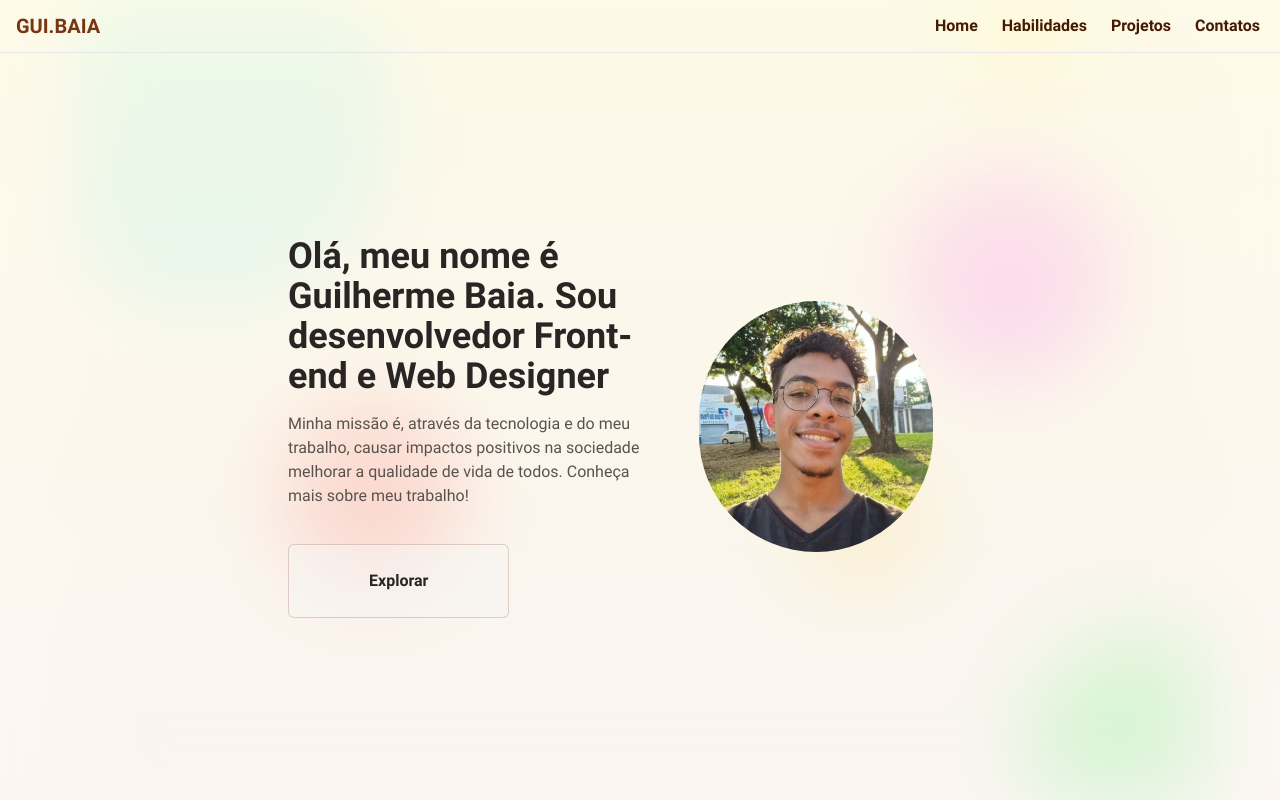
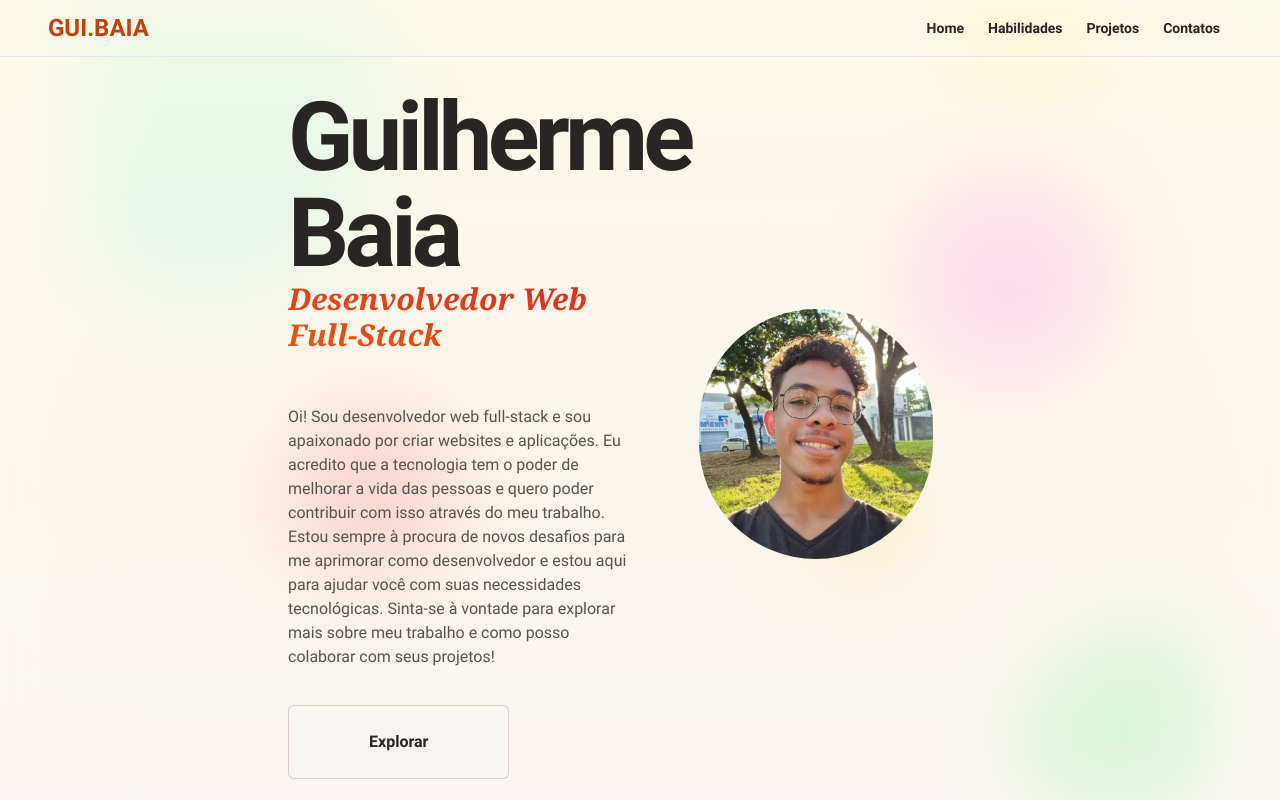
Before and after one commit to BaiaGui/myVeryOwnWebsite, a React (Vite) app in the folder myVeryownWebsite/: page / in a window 1280 px wide. Shown: the top 800 px of the page. Built offline with nearby package versions, Linux system fonts and the light colour scheme.

Commit message:
adjust hero layout

```diff
--- a/myVeryownWebsite/src/components/Navbar.jsx
+++ b/myVeryownWebsite/src/components/Navbar.jsx
@@ -3,7 +3,7 @@ import { useState } from 'react';
 
 export function Navbar() {
 
-    const [isOpen, setIsOpen] = useState(true)
+    const [isOpen, setIsOpen] = useState(false)
 
     function handleMenuToggle(){
         setIsOpen(!isOpen)
@@ -12,9 +12,9 @@ export function Navbar() {
 
     return (
 
-        <header className="border-b flex flex-col sm:flex-row sm:justify-between sm:items-center">
-            <div className=" flex justify-between items-center px-4 py-3">
-                <p className="font-bold text-amber-900 text-xl">GUI.BAIA</p>
+        <header className="border-b flex flex-col sm:flex-row sm:justify-between sm:items-center px-10">
+            <div className=" flex justify-between items-center px-2 py-3">
+                <p className="font-bold text-orange-700 text-2xl">GUI.BAIA</p>
                 <div className="sm:hidden">
                     <button onClick={handleMenuToggle} className="block text-amber-900 focus:outline-none">
                         <Menu className={isOpen?"hidden":"block"} />
@@ -23,10 +23,10 @@ export function Navbar() {
                 </div>
             </div>
             <nav className={ (isOpen ? "block " : "hidden ") + "bg-amber-800/10 backdrop-blur-lg flex flex-col px-2 py-3 sm:block sm:bg-transparent sm:backdrop-blur-none sm:justify-center sm:align-center"}>
-                <a className=" font-bold text-amber-950 hover:bg-amber-950/5 rounded-md px-2 py-1 sm:px-3 sm:py-3" href="#LandingSecId">Home</a>
-                <a className="font-bold text-amber-950 hover:bg-amber-950/5 rounded-md px-2 py-1 sm:px-3 sm:py-3" href="#SkillsSecId">Habilidades</a>
-                <a className="font-bold text-amber-950 hover:bg-amber-950/5 rounded-md px-2 py-1 sm:px-3 sm:py-3" href="#ProjectSecId">Projetos</a>
-                <a className="font-bold text-amber-950 hover:bg-amber-950/5 rounded-md px-2 py-1 sm:px-3 sm:py-3" href="#ContactSecId">Contatos </a>
+                <a className=" font-semibold text-stone-800 text-sm hover:bg-amber-950/5 rounded-md px-2 py-1 sm:px-3 sm:py-3" href="#LandingSecId">Home</a>
+                <a className="font-semibold text-stone-800 text-sm hover:bg-amber-950/5 rounded-md px-2 py-1 sm:px-3 sm:py-3" href="#SkillsSecId">Habilidades</a>
+                <a className="font-semibold text-stone-800 text-sm hover:bg-amber-950/5 rounded-md px-2 py-1 sm:px-3 sm:py-3" href="#ProjectSecId">Projetos</a>
+                <a className="font-semibold text-stone-800 text-sm hover:bg-amber-950/5 rounded-md px-2 py-1 sm:px-3 sm:py-3" href="#ContactSecId">Contatos </a>
             </nav>
         </header>
     )
--- a/myVeryownWebsite/src/components/sections/LandingSec.jsx
+++ b/myVeryownWebsite/src/components/sections/LandingSec.jsx
@@ -6,13 +6,6 @@ import { Navbar } from '../Navbar';
 export function LandingSec() {
     return (
         <>
-            {/* <div className="absolute -z-10 w-full h-full">
-                <div className='bg-red-600/20 w-48 h-48 rounded-full absolute top-2/4 left-72'></div>
-                <div className='bg-amber-600/20 w-72 h-72 rounded-full absolute top-44 left-1/3'></div>
-                <div className='bg-fuchsia-800/20 w-96 h-96 rounded-full absolute top-9 left-2/3'></div>
-                <div className='bg-sky-500/20 w-1/4 h-2/4 rounded-full -top-36 -left-14 absolute'></div>
-                <div className='bg-green-500/20 w-1/4 h-2/4 rounded-full top-3/4 left-3/4 absolute'></div>
-            </div> */}
             <div className="absolute w-full h-screen -z-10 blur-2xl">
             <img src={bgBlur} className="w-full h-full bg-cover opacity-75" alt="" />
             </div>
@@ -24,8 +17,12 @@ export function LandingSec() {
                         <img src={profile} alt="Selfie" className="flex rounded-full mb-5 md:mb-0 md:w-2/3" />
                     </div>
                     <div className="flex flex-col justify-center items-center  md:items-start md:w-1/2">
-                        <h1 className="w-fit text-center font-bold text-xl md:text-start md:text-2xl lg:text-4xl text-stone-800">Olá, meu nome é Guilherme Baia. Sou desenvolvedor Front-end e Web Designer</h1>
-                        <h2 className="w-fit mt-4 text-center md:text-start text-md text-stone-600">Minha missão é, através da tecnologia e do meu trabalho, causar impactos positivos na sociedade melhorar a qualidade de vida de todos. Conheça mais sobre meu trabalho! </h2>
+                        <h1 className="w-fit text-center font-bold text-3xl md:text-start md:text-6xl xl:text-8xl text-stone-800 tracking-tighter">Guilherme Baia</h1>
+                        <h2 className="bg-gradient-to-bl  font-semibold mb-9 from-red-600 to-orange-600 bg-clip-text text-transparent font-serif italic text-center text-xl md:text-3xl md:text-start">Desenvolvedor Web Full-Stack</h2>
+                        <h3 className="text-justify w-fit mt-4 md:text-start text-md text-stone-600">
+                            Oi! Sou desenvolvedor web full-stack e sou apaixonado por criar websites e aplicações.
+                            Eu acredito que a tecnologia tem o poder de melhorar a vida das pessoas e quero poder contribuir com isso através do meu trabalho.<br/>Estou sempre à procura de novos desafios para me aprimorar como desenvolvedor e estou aqui para ajudar você com suas necessidades tecnológicas. Sinta-se à vontade para explorar mais sobre meu trabalho e como posso colaborar com seus projetos!
+                        </h3>
                         <a href="#SkillsSecId"><button className="text-md border font-bold text-stone-800 px-20 py-6 rounded-md mt-9 bg-stone-100/50 border-amber-900/20 hover:scale-105 ease-in-out duration-100">Explorar</button></a>
                     </div>
                 </div>
```
